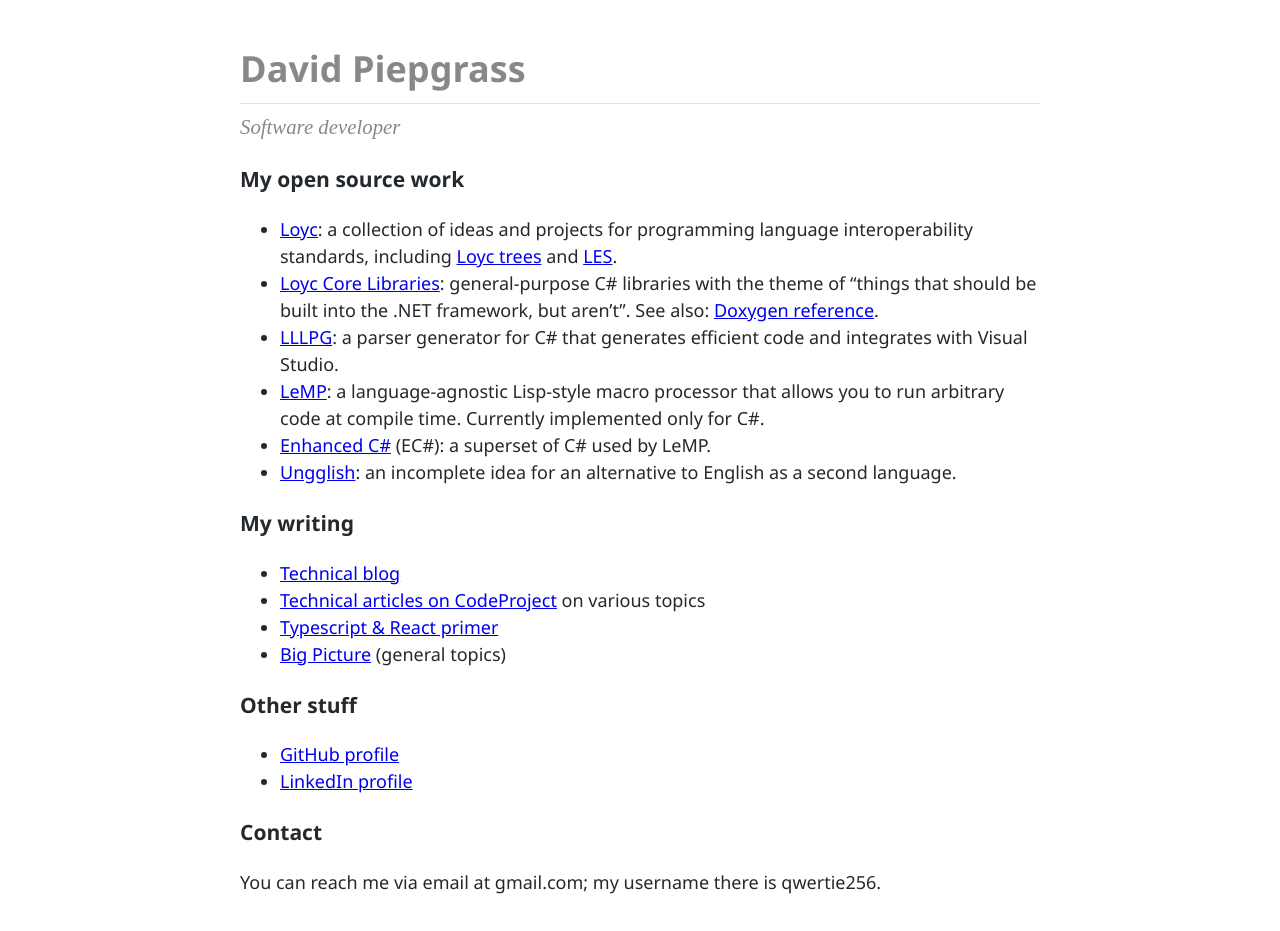
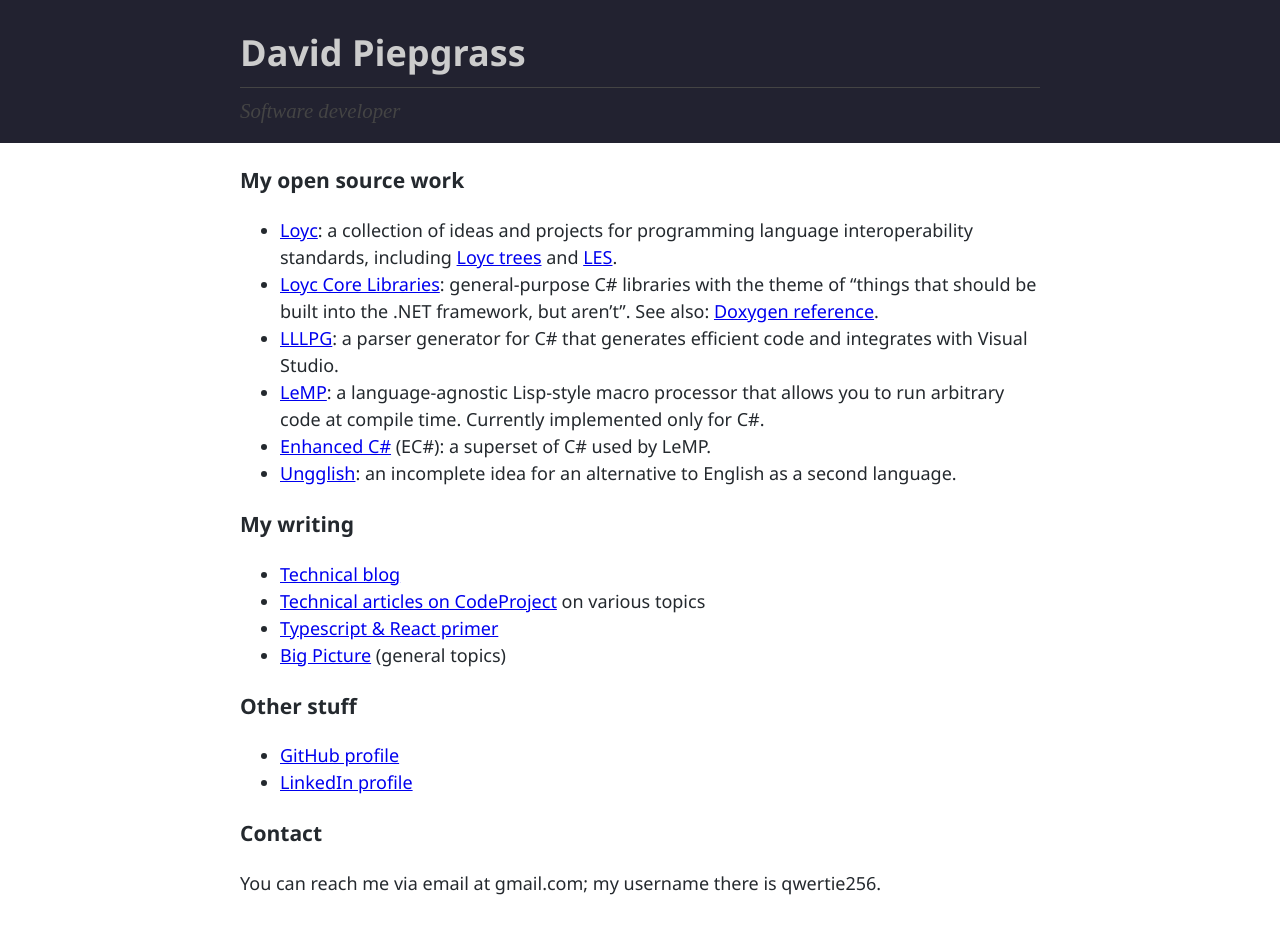
Before and after one commit to qwertie/home, a Jekyll site: the page built from index.md, in a window 1280 px wide. Built offline with Jekyll 4.4.1, drawn with Linux system fonts in a browser that asks for light colours.

Commit message:
Give `<header>` a dark background and move title/tagline into it

```diff
--- /dev/null
+++ b/_includes/bodystuff.html
@@ -0,0 +1,65 @@
+  {% if page.paragraphLinks %}
+	<script type="text/javascript">// Add # link to every paragraph
+		$(".post p").each( function(index) {
+			if (index > 0 && $.trim($(this).text()).length > 0) {
+				$(this).attr("id", "para" + index.toString());
+				var html = $(this).html();
+				$(this).html(html + " <a href='#para" + index.toString() + "' style='color:#BBB'>#</a>");
+			}
+		});
+	</script>
+  {% endif %}
+
+	<script>// Google Analytics
+	(function(i,s,o,g,r,a,m){i['GoogleAnalyticsObject']=r;i[r]=i[r]||function(){
+	(i[r].q=i[r].q||[]).push(arguments)},i[r].l=1*new Date();a=s.createElement(o),
+	m=s.getElementsByTagName(o)[0];a.async=1;a.src=g;m.parentNode.insertBefore(a,m)
+	})(window,document,'script','//www.google-analytics.com/analytics.js','ga');
+
+	ga('create', 'UA-52532512-5', 'auto');
+	ga('send', 'pageview');
+	</script>
+
+  {% if page.toc %}
+	<script>// Add table of contents! <![CDATA[
+	function $get(selector) { return document.querySelector(selector); };
+	function $all(selector) {
+		return Array.prototype.slice.call(document.querySelectorAll(selector));
+	}
+
+	function buildTOC_ul(selector) {
+		var levels=[document.createElement("ul"),null,null];
+		levels[0].style
+		var lvl=0, c=0;
+		if (!selector) selector = "h2, h3, h4";
+		$all(selector).forEach(function(el) {
+			if (!el.id) el.id='section_'+ ++c;
+			var newLvl=(el.tagName=="H2"?0:el.tagName=="H3"?1:2);
+			for (;lvl<newLvl;lvl++)
+				 levels[lvl].appendChild(levels[lvl+1]=document.createElement("ul"));
+			lvl=newLvl;
+
+			var li=document.createElement('li');
+			li.innerHTML="<a href='#"+el.id+"'></a>";
+			li.firstChild.innerHTML=el.innerHTML;
+			levels[lvl].appendChild(li);
+		});
+		return levels[0];
+	}
+	function addTOC(contentElement, before, tocClass) {
+		if (before===undefined) before=contentElement.firstChild;
+		var prefix="";
+		var cec=contentElement.className;
+		if (cec && cec.length>0) prefix="."+cec.split(" ")[0]+" ";
+		var selector = prefix+"h2, "+prefix+"h3, "+prefix+"h4";
+		var toc=document.createElement("div");
+		toc.className=tocClass||"sidebox";
+		toc.appendChild(document.createTextNode("Contents"));
+		toc.appendChild(buildTOC_ul(selector));
+		contentElement.insertBefore(toc, before);
+	}
+	var _post_ = $get("#post")||$get("#content")||$get("main")||$get("section");
+	addTOC(_post_, _post_.firstChild.nextSibling.nextSibling);
+	//]]>
+	</script>
+  {% endif %}
--- a/_layouts/default.html
+++ b/_layouts/default.html
@@ -6,70 +6,6 @@
 		{{ content }}
 	</main>
 
-  {% if page.paragraphLinks %}
-	<script type="text/javascript">// Add # link to every paragraph
-		$(".post p").each( function(index) {
-			if (index > 0 && $.trim($(this).text()).length > 0) {
-				$(this).attr("id", "para" + index.toString());
-				var html = $(this).html();
-				$(this).html(html + " <a href='#para" + index.toString() + "' style='color:#BBB'>#</a>");
-			}
-		});
-	</script>
-  {% endif %}
-
-	<script>// Google Analytics
-	(function(i,s,o,g,r,a,m){i['GoogleAnalyticsObject']=r;i[r]=i[r]||function(){
-	(i[r].q=i[r].q||[]).push(arguments)},i[r].l=1*new Date();a=s.createElement(o),
-	m=s.getElementsByTagName(o)[0];a.async=1;a.src=g;m.parentNode.insertBefore(a,m)
-	})(window,document,'script','//www.google-analytics.com/analytics.js','ga');
-
-	ga('create', 'UA-52532512-5', 'auto');
-	ga('send', 'pageview');
-	</script>
-
-  {% if page.toc %}
-	<script>// Add table of contents! <![CDATA[
-	function $get(selector) { return document.querySelector(selector); };
-	function $all(selector) {
-		return Array.prototype.slice.call(document.querySelectorAll(selector));
-	}
-
-	function buildTOC_ul(selector) {
-		var levels=[document.createElement("ul"),null,null];
-		levels[0].style
-		var lvl=0, c=0;
-		if (!selector) selector = "h2, h3, h4";
-		$all(selector).forEach(function(el) {
-			if (!el.id) el.id='section_'+ ++c;
-			var newLvl=(el.tagName=="H2"?0:el.tagName=="H3"?1:2);
-			for (;lvl<newLvl;lvl++)
-				 levels[lvl].appendChild(levels[lvl+1]=document.createElement("ul"));
-			lvl=newLvl;
-
-			var li=document.createElement('li');
-			li.innerHTML="<a href='#"+el.id+"'></a>";
-			li.firstChild.innerHTML=el.innerHTML;
-			levels[lvl].appendChild(li);
-		});
-		return levels[0];
-	}
-	function addTOC(contentElement, before, tocClass) {
-		if (before===undefined) before=contentElement.firstChild;
-		var prefix="";
-		var cec=contentElement.className;
-		if (cec && cec.length>0) prefix="."+cec.split(" ")[0]+" ";
-		var selector = prefix+"h2, "+prefix+"h3, "+prefix+"h4";
-		var toc=document.createElement("div");
-		toc.className=tocClass||"sidebox";
-		toc.appendChild(document.createTextNode("Contents"));
-		toc.appendChild(buildTOC_ul(selector));
-		contentElement.insertBefore(toc, before);
-	}
-	var _post_ = $get("#post")||$get("#content")||$get("main")||$get("section");
-	addTOC(_post_, _post_.firstChild.nextSibling.nextSibling);
-	//]]>
-	</script>
-  {% endif %}
+  {% include bodystuff.html %}
 </body>
 </html>
--- a/_layouts/page.html
+++ b/_layouts/page.html
@@ -1,8 +1,15 @@
----
-layout: "default" # page.html is based on default.html
----
-
-<h1 class="page-title">{{ page.title }}</h1>
-{% if page.date %}<span class="post-date">{{ page.date }} </span>{% endif %}
-{% if page.tagline %}<div class="tagline">{{ page.tagline }} </div>{% endif %}
-{{ content }}
+<!DOCTYPE html>
+<html xmlns="http://www.w3.org/1999/xhtml" xml:lang="en" lang="en-us">
+{% include head.html %}
+<body>
+   <header><div>
+      <h1 class="page-title">{{ page.title }}</h1>
+      {% if page.date %}<span class="post-date">{{ page.date }} </span>{% endif %}
+      {% if page.tagline %}<div class="tagline">{{ page.tagline }} </div>{% endif %}
+   </div></header>
+	<main>
+		{{ content }}
+	</main>
+{% include bodystuff.html %}
+</body>
+</html>
--- a/res/styles.css
+++ b/res/styles.css
@@ -9,7 +9,19 @@ body {
 	line-height: 1.5;
 	color: #24292e;
 	background-color: #fff;
-    padding: 0.5em;
+	padding: 0;
+	margin: 0;
+}
+
+header {
+	margin: 0;
+	padding: 1px 0 0.5em 0;
+	background-color: #222230;
+}
+header > div {
+	margin-left:auto;
+	margin-right:auto;
+	max-width:800px;
 }
 
 main {
@@ -18,6 +30,10 @@ main {
 	margin-left: auto;
 }
 
+header h1 {
+	color: #CCC;
+	border-bottom: 1px solid #444;
+}
 h1 {
 	color: #888;
 	border-bottom: 1px solid #e0e0e0;
@@ -29,8 +45,8 @@ h2 {
 	padding: 0.2em 0 0.2em 0;
 	margin: 1em 0 0.5em 0;
 	margin-bottom: 0.2em;
+	border-bottom: 1px solid #eaecef;
 	font-size: 1.5em;
-    border-bottom: 1px solid #eaecef;
 }
 
 .post-date {
@@ -50,3 +66,4 @@ h2 {
   /* I wanted the tagline and date to be shown on the same line, but
 	 display: run-in only works in IE so I'll nest tagline in post-date */
 }
+header .tagline { color: #444; }
```
Lines whose indentation alone changed are shown as unchanged.
